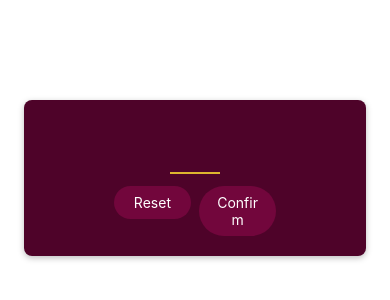
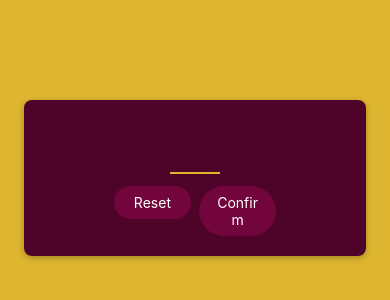
Before and after one commit to AldonIsenberg11/react-native-number-guess, a React Native app: screen / in a window 390 px wide. Shown: the top 300 px of the page. Built offline with nearby package versions, Linux system fonts and the light colour scheme.

Commit message:
add single background color

```diff
--- a/App.js
+++ b/App.js
@@ -1,9 +1,18 @@
-import { StyleSheet } from 'react-native';
+import { StyleSheet, View } from 'react-native';
 
 import StartGameScreen from './screens/StartGameScreen';
 
 export default function App() {
-  return <StartGameScreen />;
+  return (
+    <View style={styles.rootScreen}>
+      <StartGameScreen />
+    </View>
+  )
 }
 
-const styles = StyleSheet.create({});
+const styles = StyleSheet.create({
+  rootScreen: {
+    flex: 1,
+    backgroundColor: '#ddb52f'
+  }
+});
```
